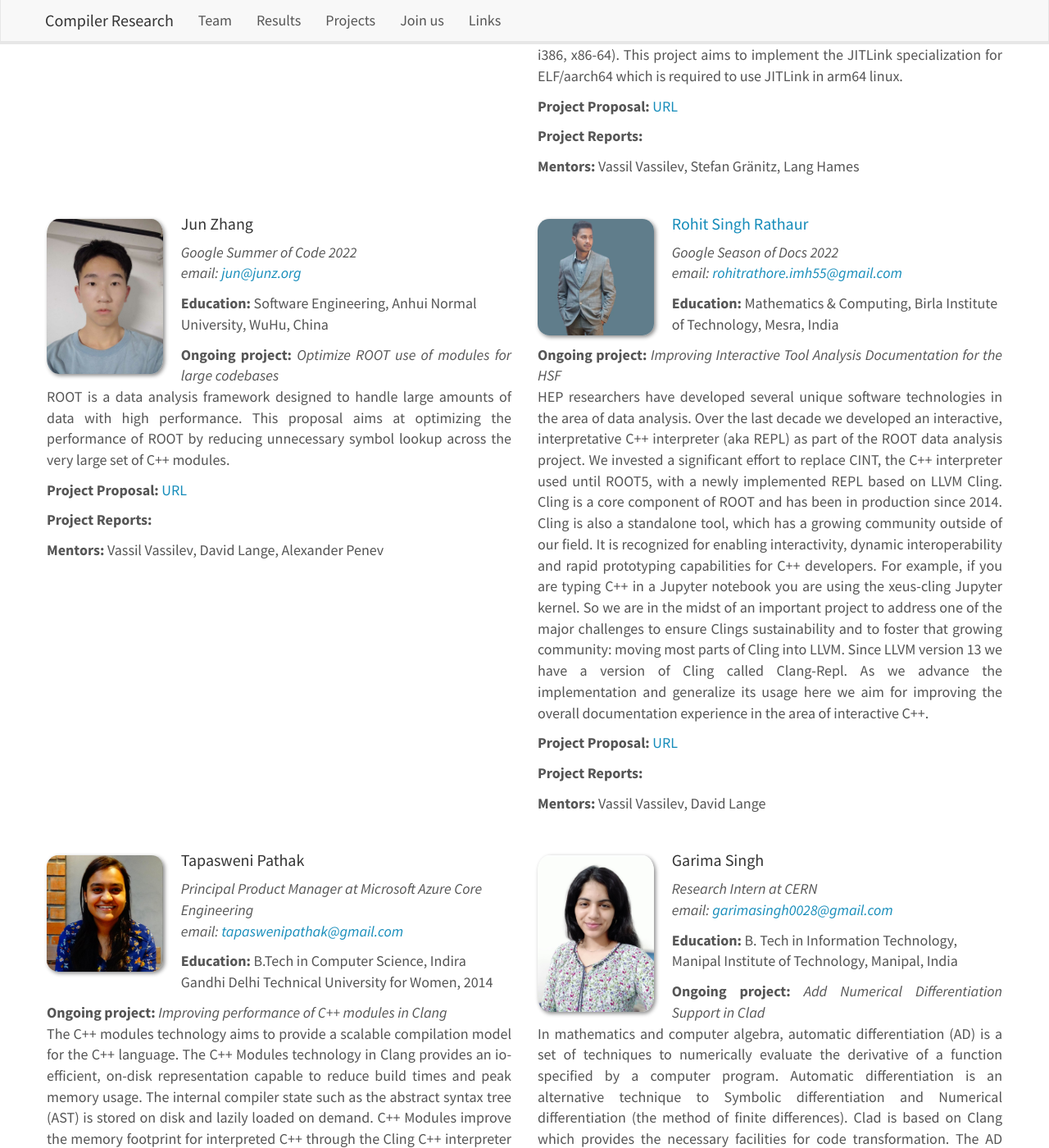
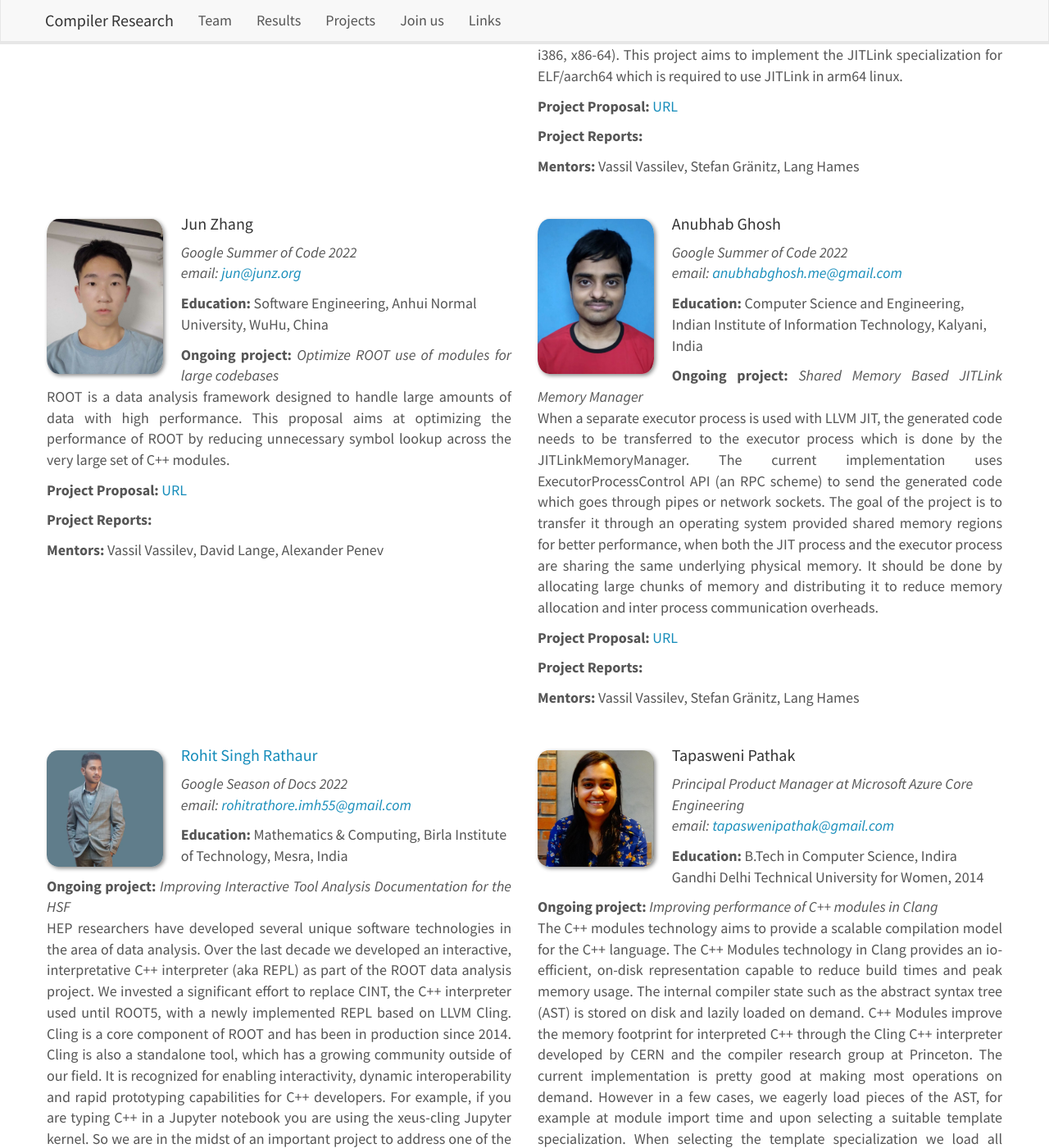
Before and after one commit to vgvassilev/clad, a Jekyll site: the page built from _pages/team.md, in a window 1280 px wide and 1400 px high, scrolled down 729 px. Shown: the whole window at 82% size. Built offline with Jekyll 4.4.1, drawn with Linux system fonts in a browser that asks for light colours; nearby versions of some CDN libraries; a style sheet for code colours, icons or effects is not loaded.

Commit message:
Add my info and proposal

```diff
--- a/_data/contributors.yml
+++ b/_data/contributors.yml
@@ -55,6 +55,27 @@
         very large set of C++ modules.
       mentors: Vassil Vassilev, David Lange, Alexander Penev
       proposal: /assets/docs/Jun_Zhang_Proposal_2022.pdf
+
+- name: Anubhab Ghosh
+  photo: Anubhab_Ghosh.jpg
+  info: "Google Summer of Code 2022"
+  email: anubhabghosh.me@gmail.com
+  education: "Computer Science and Engineering, Indian Institute of Information Technology, Kalyani, India"
+  active: 1
+  projects:
+    - title: "Shared Memory Based JITLink Memory Manager"
+      status: Ongoing
+      description: |
+         When a separate executor process is used with LLVM JIT, the generated code needs to be
+         transferred to the executor process which is done by the JITLinkMemoryManager. The current
+         implementation uses ExecutorProcessControl API (an RPC scheme) to send the generated code
+         which goes through pipes or network sockets. The goal of the project is to transfer it
+         through an operating system provided shared memory regions for better performance, when
+         both the JIT process and the executor process are sharing the same underlying physical
+         memory. It should be done by allocating large chunks of memory and distributing it to
+         reduce memory allocation and inter process communication overheads.
+      mentors:  Vassil Vassilev, Stefan Gränitz, Lang Hames
+      proposal: /assets/docs/Anubhab_Ghosh_Proposal_2022.pdf
 
 - name: <a href="https://www.linkedin.com/in/rohit-singh-rathaur/" target="_blank" >Rohit Singh Rathaur<a>
   photo: Rohit_Singh.png
```
Also changed, not shown: images/team/Anubhab_Ghosh.jpg (added), 1 other file.
